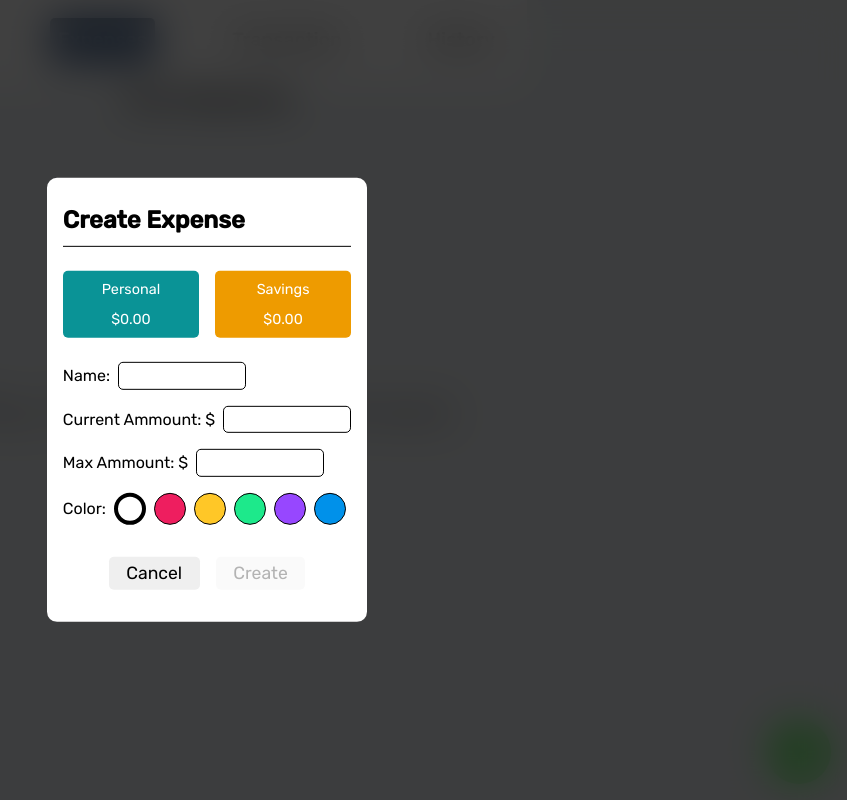
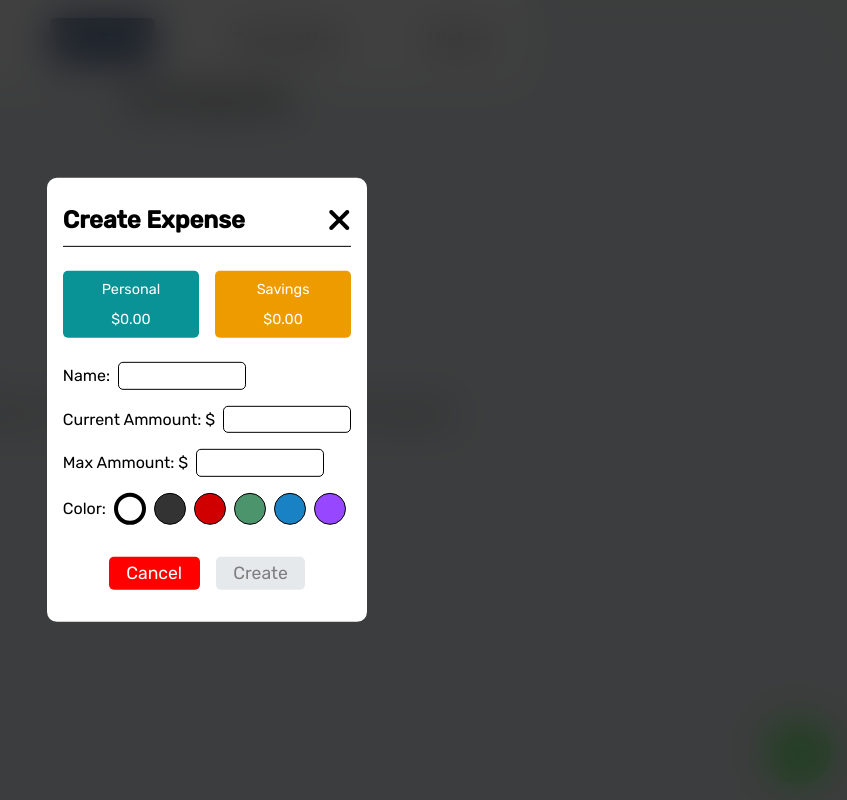
Before and after one commit to Steezy1416/BudgetCraft, a React (Create React App) app: page /expenses in a window 1280 px wide. Both pictures are taken after a click on the element 1232 px from the left and 752 px from the top of the page. Shown: the whole page, without its empty margins (433-1280 px from the left). Built offline with nearby package versions, Linux system fonts and the light colour scheme.

Commit message:
made some style changes to the expenses, fixed a bug with the create and update expense current and max ammount error message, added another way to close the modals, and changed the color options for the expenses

```diff
--- a/src/components/expenseForms/CreateExpense.js
+++ b/src/components/expenseForms/CreateExpense.js
@@ -23,6 +23,11 @@ const CreateExpense = ({
     dispatch({
       type: "changeCurrentAmmount",
       value: e.target.value,
+      totalBalance: budgetContextData.totalBalance,
+    });
+    dispatch({
+      type: "changeMaxAmmount",
+      value: expenseForm.maxAmmount.value,
       totalBalance: budgetContextData.totalBalance,
     });
   };
@@ -62,11 +67,15 @@ const CreateExpense = ({
       style={{ display: modalState.isModalOpen ? "block" : "none" }}
     >
       <div
-        style={{ backgroundColor: `${color.value}` }}
+        style={{
+          backgroundColor: `${color.value}`,
+          color: `${color.value === "#ffffff" ? "black" : "#ced4da"}`,
+        }}
         className="expenseModal"
       >
         <div className="expenseModalHeader">
           <h2>Create Expense</h2>
+          <i onClick={closeModal} className="fa-solid fa-xmark xmarkIcon"></i>
         </div>
         <div className="badge-container">
           <div className="expenseBadge personalBadge">
@@ -137,19 +146,25 @@ const CreateExpense = ({
                 dispatch={dispatch}
                 handleColor={handleColor}
                 currentColor={color.value}
-                color={"#EE1E5F"}
+                color={"#333333"}
               />
               <Color
                 dispatch={dispatch}
                 handleColor={handleColor}
                 currentColor={color.value}
-                color={"#FFC727"}
+                color={"#d00000"}
               />
               <Color
                 dispatch={dispatch}
                 handleColor={handleColor}
                 currentColor={color.value}
-                color={"#1DE98B"}
+                color={"#4c956c"}
+              />
+              <Color
+                dispatch={dispatch}
+                handleColor={handleColor}
+                currentColor={color.value}
+                color={"#1982c4"}
               />
               <Color
                 dispatch={dispatch}
@@ -157,21 +172,19 @@ const CreateExpense = ({
                 currentColor={color.value}
                 color={"#9747FF"}
               />
-              <Color
-                dispatch={dispatch}
-                handleColor={handleColor}
-                currentColor={color.value}
-                color={"#0091EA"}
-              />
             </div>
           </div>
 
           <div className="expense-btn-container">
-            <button className="expenseBtn" type="button" onClick={closeModal}>
+            <button
+              className="expenseBtn danger"
+              type="button"
+              onClick={closeModal}
+            >
               Cancel
             </button>
             <button
-              className="expenseBtn"
+              className="expenseBtn action"
               disabled={expenseForm.errors.length === 0 ? false : true}
               type="submit"
             >
--- a/src/components/expenseForms/ExpenseSummary.js
+++ b/src/components/expenseForms/ExpenseSummary.js
@@ -29,20 +29,32 @@ const ExpenseSummary = ({
       className="expenseModalContainer"
       style={{ display: modalState.isModalOpen ? "block" : "none" }}
     >
-      <div style={{ backgroundColor: color.value }} className="expenseModal">
+      <div
+        style={{
+          backgroundColor: `${color.value}`,
+          color: `${color.value === "#ffffff" ? "black" : "#ced4da"}`,
+        }}
+        className="expenseModal"
+      >
         <div className="expenseModalHeader">
-          <h2>Expense</h2>
+          <h2>Expense Summary</h2>
+          <i onClick={closeModal} className="fa-solid fa-xmark xmarkIcon"></i>
         </div>
-        <div className="expense-summary-container">
+        <div
+          style={{
+            color: `${color.value === "#ffffff" ? "black" : "#ced4da"}`,
+          }}
+          className="expense-summary-container"
+        >
           <p>Name: {expenseName.value}</p>
           <p>Current Ammount: ${formatNumber(currentAmmount.value)}</p>
           <p>Max Ammount: ${formatNumber(maxAmmount.value)}</p>
         </div>
         <div className="expense-btn-container">
-          <button className="expenseBtn" onClick={deleteExpense}>
+          <button className="expenseBtn danger" onClick={deleteExpense}>
             Delete
           </button>
-          <button className="expenseBtn" onClick={handleUpdateClick}>
+          <button className="expenseBtn action" onClick={handleUpdateClick}>
             Update
           </button>
         </div>
--- a/src/pages/ExpensePage.js
+++ b/src/pages/ExpensePage.js
@@ -62,7 +62,10 @@ const ExpensePage = () => {
 
             return (
               <div
-                style={{ backgroundColor: `${color.value}` }}
+                style={{
+                  backgroundColor: `${color.value}`,
+                  color: `${color.value === "#ffffff" ? "black" : "#ced4da"}`,
+                }}
                 className="expense"
                 onClick={() => handleExpenseClick(expense)}
                 key={expenseName.value}
@@ -70,13 +73,19 @@ const ExpensePage = () => {
                 <p className="expenseName">{expenseName.value}</p>
                 <p>${`${formatedCurrentAmmount} / $${formatedMaxAmmount}`}</p>
                 <div className="outerProgressBar">
+                  {currentAmmountPercentage < 10 && (
+                    <p className="outerPercentage">
+                      ${currentAmmountPercentage}%
+                    </p>
+                  )}
                   <div
                     style={{
                       width: `${currentAmmountPercentage}%`,
                     }}
                     className="innerProgressBar"
                   >
-                    {currentAmmountPercentage}%
+                    {currentAmmountPercentage >= 10 &&
+                      `${currentAmmountPercentage}%`}
                   </div>
                 </div>
               </div>
--- a/src/pages/TransactionPage.js
+++ b/src/pages/TransactionPage.js
@@ -121,12 +121,13 @@ const TransactionPage = () => {
           )}
         </div>
 
-        <input
+        <button
           className="form-btn"
           disabled={errors.length === 0 ? false : true}
           type="submit"
-          value={"Complete"}
-        />
+        >
+          Complete
+        </button>
       </form>
     </div>
   );
--- a/src/reducers/expenseReducer.js
+++ b/src/reducers/expenseReducer.js
@@ -69,13 +69,12 @@ export const expenseReducer = (state, action) => {
           ...state,
           currentAmmount: {
             value: ammount,
-            errorMessage: "Ammount exceeds max ammount",
+            errorMessage: "",
           },
           errors: [...state.errors, "currentAmmount"],
         };
       }
-
-      if (ammount + totalBalance > maxAmmount) {
+      else if (ammount + totalBalance > maxAmmount) {
         return {
           ...state,
           currentAmmount: {
@@ -106,7 +105,7 @@ export const expenseReducer = (state, action) => {
         return {
           ...state,
           currentAmmount: {
-            value: parseFloat(action.value),
+            value: ammount,
             errorMessage: "",
           },
           errors: state.errors.filter((error) => error !== "currentAmmount"),
@@ -118,9 +117,19 @@ export const expenseReducer = (state, action) => {
         ? ""
         : parseFloat(action.value);
       const totalBalance = action.totalBalance;
+
       const maxAmmount = 100000000;
 
-      if (ammount + totalBalance > maxAmmount) {
+      if (ammount < state.currentAmmount.value) {
+        return {
+          ...state,
+          maxAmmount: {
+            value: ammount,
+            errorMessage: "Max Ammount cannot be less than current ammount",
+          },
+          errors: [...state.errors, "maxAmmount"],
+        };
+      } else if (ammount + totalBalance > maxAmmount) {
         return {
           ...state,
           maxAmmount: {
@@ -151,7 +160,7 @@ export const expenseReducer = (state, action) => {
         return {
           ...state,
           maxAmmount: {
-            value: parseFloat(action.value),
+            value: ammount,
             errorMessage: "",
           },
           errors: state.errors.filter((error) => error !== "maxAmmount"),
--- a/src/style.css
+++ b/src/style.css
@@ -540,8 +540,8 @@ input[type="radio"]:checked + .radio-circle {
   background-color: white;
 }
 
-.ammount-input-box:focus,
-.memo-textarea:focus {
+input:focus,
+textarea:focus {
   outline: 3px;
   outline-color: #c77dff;
   outline-style: solid;
@@ -558,7 +558,7 @@ input[type="radio"]:checked + .radio-circle {
   font-weight: 500;
 }
 
-.form-btn:disabled {
+button:disabled {
   opacity: 0.5;
 }
 
@@ -679,6 +679,14 @@ input[type="radio"]:checked + .radio-circle {
   background-color: darkgray;
   width: 100%;
   margin: 0 2rem;
+  position: relative;
+}
+
+.outerPercentage {
+  position: absolute;
+  margin: 0 auto;
+  left: 50%;
+  transform: translateX(-50%);
 }
 
 .innerProgressBar {
@@ -728,6 +736,14 @@ input[type="radio"]:checked + .radio-circle {
 .expenseModalHeader {
   padding: 0.5rem 0;
   border-bottom: 1px solid black;
+  display: flex;
+  align-items: center;
+  justify-content: space-between;
+  gap: 2.5rem;
+}
+
+.xmarkIcon {
+  font-size: 2rem;
 }
 
 .badge-container {
@@ -819,3 +835,13 @@ input[type="radio"]:checked + .radio-circle {
   flex-direction: column;
   gap: 1rem;
 }
+
+.danger {
+  background-color: red;
+  color: white;
+}
+
+.action {
+  background-color: #ced4da;
+  color: black;
+}
```
Also changed, not shown: src/components/expenseForms/UpdateExpense.js (+42 -16 lines).
